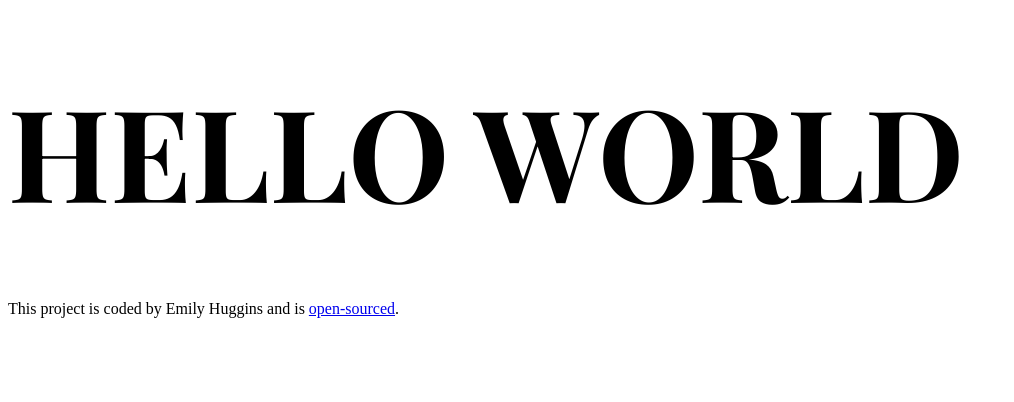
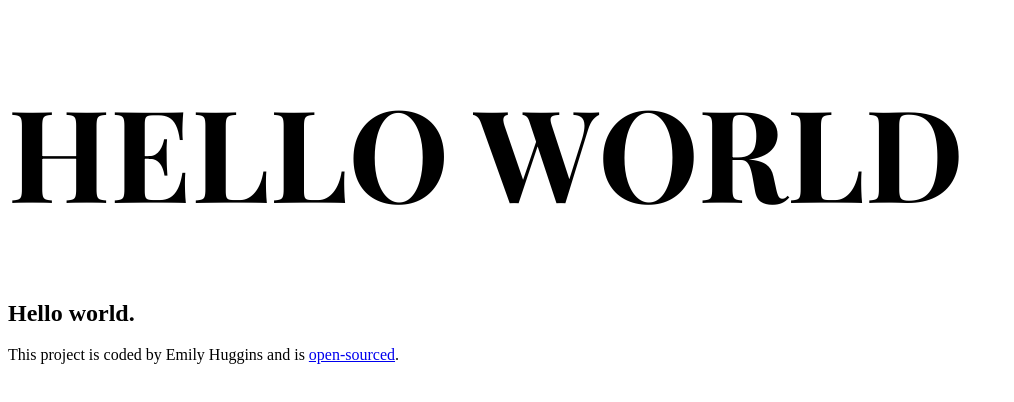
Before and after one commit to emilyrh/sabrina-carpenter-project, a plain HTML site: page index.html in a window 1280 px wide. Shown: the whole page, without its empty margins (0-1014 px from the left). Drawn offline with nearby package versions, Linux system fonts and the light colour scheme; a web font is replaced by a local one.

Commit message:
Added subtitle to homepage

```diff
--- a/index.html
+++ b/index.html
@@ -14,6 +14,7 @@
   </head>
   <body>
     <h1>HELLO WORLD</h1>
+    <h2>Hello world.</h2>
   </body>
   <footer>
     This project is coded by Emily Huggins and is
```
